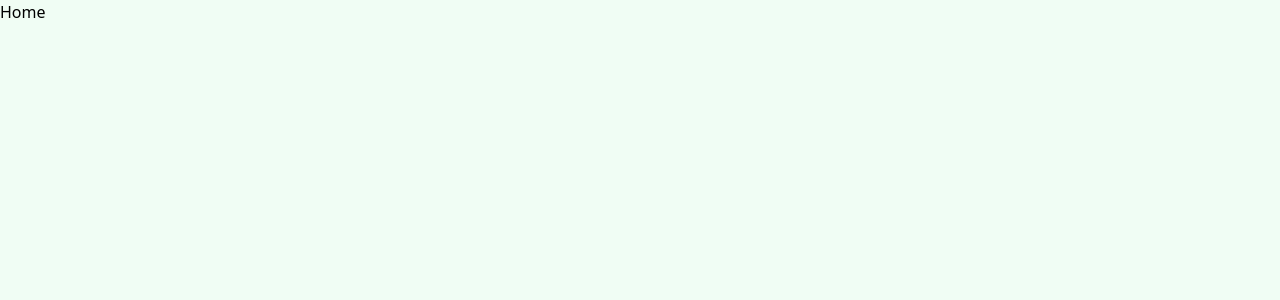
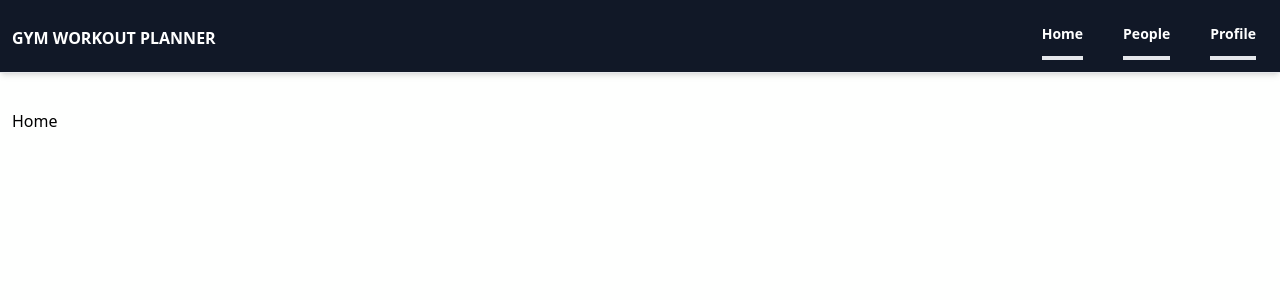
Before and after one commit to MichalKarczewicz/Engineer-s-Thesis-, a React (Create React App) app: page / in a window 1280 px wide. Shown: the top 300 px of the page. Built offline with nearby package versions, Linux system fonts and the light colour scheme.

Commit message:
create the header component

```diff
--- a/src/App.js
+++ b/src/App.js
@@ -1,11 +1,15 @@
 import { BrowserRouter as Router, Routes, Route } from "react-router-dom";
 import Home from "./pages/Home";
+import Header from "./components/Header";
+import Profile from "./pages/Profile";
 
 function App() {
   return (
     <Router>
+      <Header />
       <Routes>
         <Route path="/" element={<Home />} />
+        <Route path="/profile" element={<Profile />} />
       </Routes>
     </Router>
   );
--- /dev/null
+++ b/src/components/Header.jsx
@@ -0,0 +1,55 @@
+import React from "react";
+import { useNavigate } from "react-router";
+
+const Header = () => {
+  const navigate = useNavigate();
+
+  return (
+    <div className="bg-gray-900 border-b shadow-md sticky top-0 z-40 text-white">
+      <header className="flex justify-between items-center px-3 max-x-6xl mx-auto">
+        <div>
+          <div>
+            <h1
+              className="h-5 font-semibold uppercase shadow-2xl cursor-pointer"
+              onClick={() => {
+                navigate("/");
+              }}
+            >
+              Gym Workout Planner
+            </h1>
+          </div>
+        </div>
+        <div>
+          <ul className="flex space-x-10 px-3 py-3">
+            <li
+              className="py-3 font-semibold border-b-4 text-sm cursor-pointer"
+              onClick={() => {
+                navigate("/");
+              }}
+            >
+              Home
+            </li>
+            <li
+              className="py-3 font-semibold border-b-4 text-sm cursor-pointer"
+              onClick={() => {
+                navigate("/people");
+              }}
+            >
+              People
+            </li>
+            <li
+              className="py-3 font-semibold border-b-4 text-sm cursor-pointer"
+              onClick={() => {
+                navigate("/profile");
+              }}
+            >
+              Profile
+            </li>
+          </ul>
+        </div>
+      </header>
+    </div>
+  );
+};
+
+export default Header;
--- a/src/index.css
+++ b/src/index.css
@@ -3,5 +3,5 @@
 @tailwind utilities;
 
 body {
-  background-color: rgb(240, 253, 244);
+  background-color: rgb(254, 255, 254);
 }
--- a/src/pages/Home.jsx
+++ b/src/pages/Home.jsx
@@ -1,7 +1,7 @@
 import React from "react";
 
 const Home = () => {
-  return <div>Home</div>;
+  return <div className="mt-6 px-3 py-3">Home</div>;
 };
 
 export default Home;
--- /dev/null
+++ b/src/pages/Profile.jsx
@@ -0,0 +1,7 @@
+import React from "react";
+
+const Profile = () => {
+  return <div>Profile</div>;
+};
+
+export default Profile;
```
Also changed, not shown: 1 other file (tests, documents, lock files or other folders).
